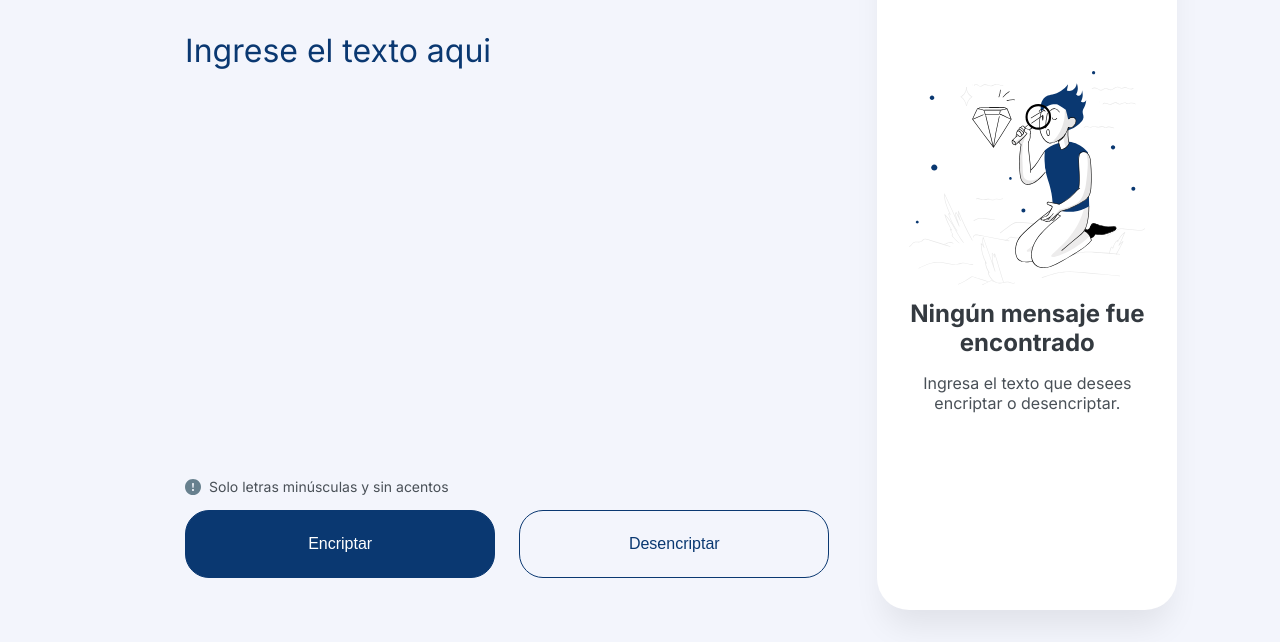
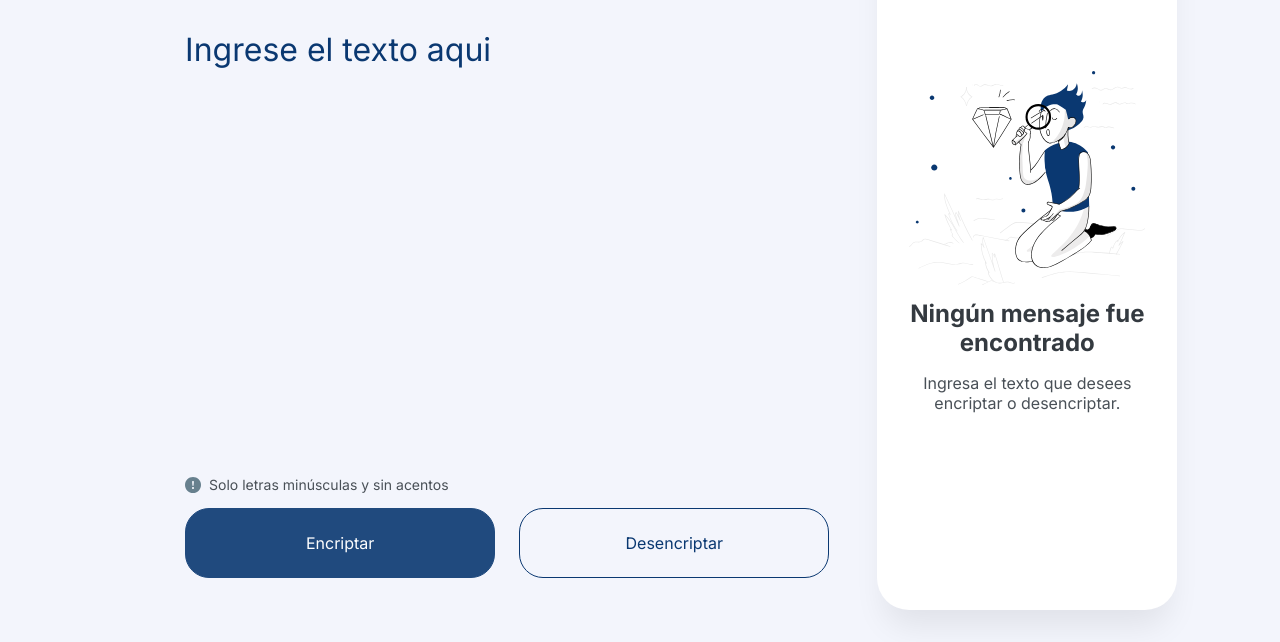
Before and after one commit to frezdev/encriptador-de-texto, a plain HTML site: page index.html in a window 1280 px wide. In both pictures the pointer is over the button "Encriptar". Shown: the part 158-800 px from the top of the page. Drawn offline with Linux system fonts and the light colour scheme.

Commit message:
Fix: font family & hover of buttons

```diff
--- a/index.css
+++ b/index.css
@@ -6,6 +6,7 @@
 
 :root{
   --dark-blue-300: #0A3871;
+  --light-blue-200: #D8DFE8;
   --light-blue-100: #F3F5FC;
   --gray-400: #495057;
   --gray-500: #343A40;
@@ -116,14 +117,24 @@ main {
   border: 1px solid var(--dark-blue-300);
   font-size: var(--fontSize-2);
   font-weight: 400;
+  font-family: var(--font-inter);
   cursor: pointer;
+  transition: all .2s ease;
+
   &.action--buttons__primary {
     background-color: var(--dark-blue-300);
     color: var(--white);
+    &:hover {
+      opacity: .9;
+    }
   }
   &.action--buttons__secundary {
     background-color: transparent;
     color: var(--dark-blue-300);
+
+    &:hover {
+      background: var(--light-blue-200);
+    }
   }
 }
 .result {
```
